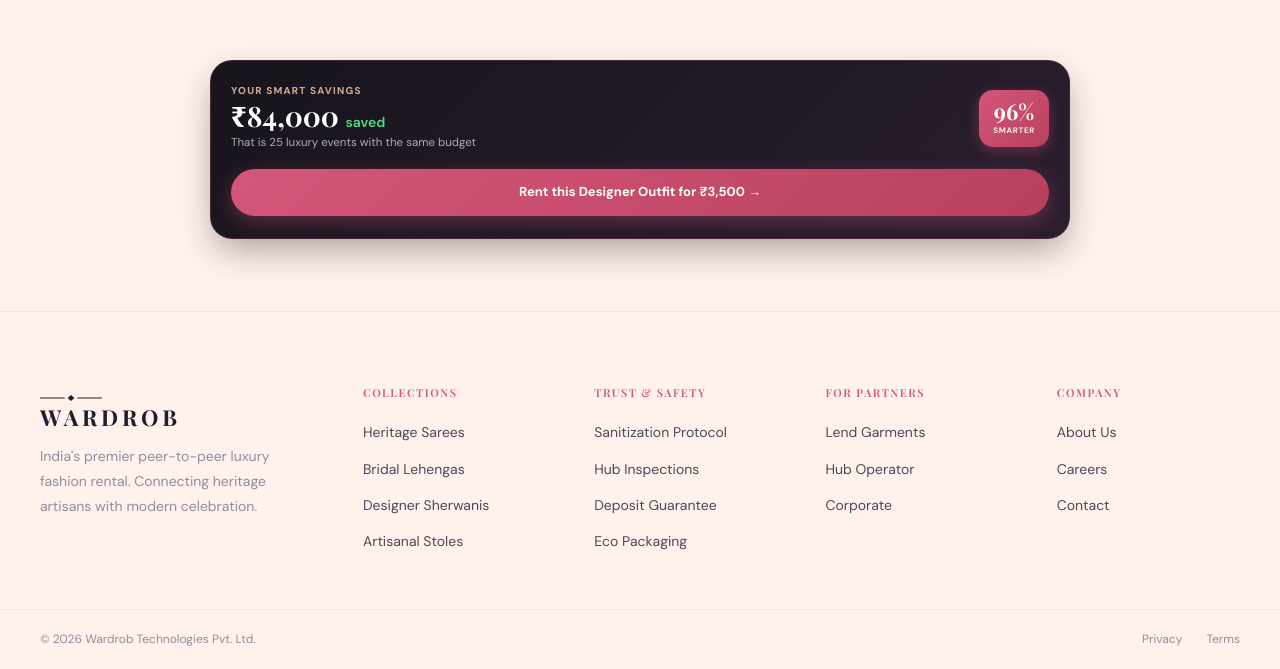
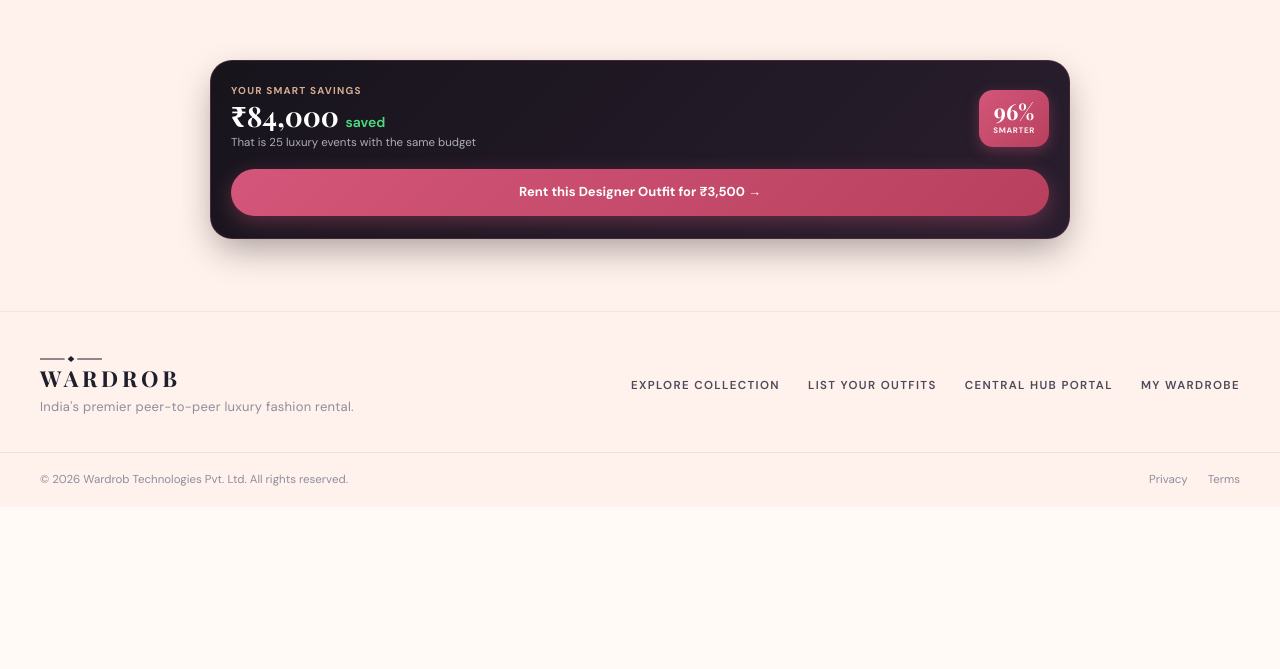
Before and after one commit to bhavyc/wardrob, a Next.js app: page / in a window 1280 px wide. Shown: the part 2516-3185 px from the top of the page. After the commit the page ends 3023 px from the top, so only its background shows below. Built offline with nearby package versions, Linux system fonts and the light colour scheme; no server answers.

Commit message:
style: redesign footer to ultra-minimal luxury layout without cluttered dummy links

```diff
--- a/src/components/RenterFooter.css
+++ b/src/components/RenterFooter.css
@@ -1,52 +1,116 @@
-.ft-grid {
+.ft-minimal-wrap {
+  background: var(--bg-warm);
+  border-top: 1px solid var(--border);
+  margin-top: 0;
+  width: 100%;
+}
+
+.ft-minimal-container {
   max-width: 1400px;
   margin: 0 auto;
-  padding: 72px 40px 56px;
-  display: grid;
-  grid-template-columns: 1.5fr repeat(4, 1fr);
-  gap: 48px;
+  padding: 44px 40px 36px;
+  display: flex;
+  justify-content: space-between;
+  align-items: center;
+  gap: 32px;
 }
-.ft-bottom {
-  border-top: 1px solid var(--border);
-  padding: 20px 40px;
+
+.ft-minimal-brand {
+  display: flex;
+  flex-direction: column;
+  gap: 8px;
+}
+
+.ft-minimal-tagline {
+  font-size: 13px;
+  line-height: 1.5;
+  color: var(--text-muted);
+  max-width: 380px;
+  margin: 0;
+  font-family: var(--font-sans);
+  letter-spacing: 0.02em;
+}
+
+.ft-minimal-nav {
+  display: flex;
+  align-items: center;
+  gap: 28px;
+  flex-wrap: wrap;
+}
+
+.ft-minimal-link {
+  font-size: 11.5px;
+  font-weight: 600;
+  letter-spacing: 0.12em;
+  text-transform: uppercase;
+  color: var(--ink-secondary);
+  text-decoration: none;
+  transition: color 0.25s ease;
+  position: relative;
+}
+
+.ft-minimal-link:hover {
+  color: var(--accent);
+}
+
+.ft-minimal-link::after {
+  content: '';
+  position: absolute;
+  bottom: -4px;
+  left: 0;
+  width: 0%;
+  height: 1px;
+  background: var(--accent);
+  transition: width 0.25s ease;
+}
+
+.ft-minimal-link:hover::after {
+  width: 100%;
+}
+
+.ft-minimal-bottom {
+  border-top: 1px solid rgba(226, 214, 206, 0.6);
+  padding: 18px 40px;
   max-width: 1400px;
   margin: 0 auto;
   display: flex;
   justify-content: space-between;
   align-items: center;
+  font-size: 11.5px;
+  color: var(--text-muted);
 }
-@media (max-width: 1024px) {
-  .ft-grid {
-    grid-template-columns: repeat(3, 1fr);
-    gap: 40px;
+
+.ft-minimal-legal {
+  display: flex;
+  gap: 20px;
+}
+
+.ft-minimal-legal a {
+  color: inherit;
+  text-decoration: none;
+  transition: color 0.2s ease;
+}
+
+.ft-minimal-legal a:hover {
+  color: var(--ink);
+}
+
+@media (max-width: 900px) {
+  .ft-minimal-container {
+    flex-direction: column;
+    align-items: flex-start;
+    padding: 36px 24px 28px;
+    gap: 24px;
   }
-  .ft-brand-col {
-    grid-column: 1 / -1;
-    margin-bottom: 24px;
-    text-align: center;
+
+  .ft-minimal-nav {
+    gap: 18px 24px;
   }
-  .ft-brand-col p {
-    margin: 0 auto !important;
+
+  .ft-minimal-bottom {
+    padding: 16px 24px;
+    flex-direction: column;
+    gap: 10px;
+    align-items: flex-start;
   }
 }
-@media (max-width: 768px) {
-  .ft-grid {
-    grid-template-columns: repeat(2, 1fr) !important;
-    gap: 32px 16px !important;
-    padding: 40px 20px 24px !important;
-  }
-  .ft-brand-col {
-    grid-column: 1 / -1 !important;
-    margin-bottom: 16px !important;
-    text-align: center;
-  }
-  .ft-brand-col p {
-    margin: 0 auto 16px !important;
-  }
-  .ft-bottom {
-    flex-direction: column;
-    gap: 12px;
-    padding: 24px 20px 36px !important;
-    text-align: center;
-  }
-}
--- a/src/components/RenterFooter.tsx
+++ b/src/components/RenterFooter.tsx
@@ -3,86 +3,42 @@ import BrandLogo from '@/components/BrandLogo';
 import './RenterFooter.css';
 
 export default function RenterFooter() {
+  const currentYear = new Date().getFullYear();
+
   return (
-    <footer style={{ background: 'var(--bg-warm)', borderTop: '1px solid var(--border)', marginTop: '0' }}>
-      {/* Upper Footer */}
-      <div className="ft-grid">
-        {/* Brand Column */}
-        <div className="ft-brand-col">
-          <div style={{ marginBottom: '16px' }}>
-            <BrandLogo size="md" align="left" />
-          </div>
-          <p style={{
-            fontSize: '14px', lineHeight: 1.8, color: 'var(--text-muted)',
-            maxWidth: '300px', marginBottom: '24px',
-          }}>
-            India&apos;s premier peer-to-peer luxury fashion rental. Connecting heritage artisans with modern celebration.
+    <footer className="ft-minimal-wrap">
+      <div className="ft-minimal-container">
+        {/* Brand & Clean Tagline */}
+        <div className="ft-minimal-brand">
+          <BrandLogo size="md" align="left" />
+          <p className="ft-minimal-tagline">
+            India&apos;s premier peer-to-peer luxury fashion rental.
           </p>
         </div>
 
-        {/* Link Columns */}
-        {[
-          {
-            title: 'Collections',
-            links: [
-              { label: 'Heritage Sarees', href: '/catalog?category=Saree' },
-              { label: 'Bridal Lehengas', href: '/catalog?category=Lehenga' },
-              { label: 'Designer Sherwanis', href: '/catalog?category=Kurta' },
-              { label: 'Artisanal Stoles', href: '/catalog?category=Shawl' },
-            ]
-          },
-          {
-            title: 'Trust & Safety',
-            links: [
-              { label: 'Sanitization Protocol', href: '#' },
-              { label: 'Hub Inspections', href: '#' },
-              { label: 'Deposit Guarantee', href: '#' },
-              { label: 'Eco Packaging', href: '#' },
-            ]
-          },
-          {
-            title: 'For Partners',
-            links: [
-              { label: 'Lend Garments', href: '/lister/login' },
-              { label: 'Hub Operator', href: '#' },
-              { label: 'Corporate', href: '#' },
-            ]
-          },
-          {
-            title: 'Company',
-            links: [
-              { label: 'About Us', href: '#' },
-              { label: 'Careers', href: '#' },
-              { label: 'Contact', href: '#' },
-            ]
-          }
-        ].map((col, i) => (
-          <div key={i}>
-            <h4 style={{
-              fontSize: '11px', fontWeight: 600, letterSpacing: '0.14em',
-              textTransform: 'uppercase', color: 'var(--accent)',
-              marginBottom: '20px',
-            }}>{col.title}</h4>
-            <div style={{ display: 'flex', flexDirection: 'column', gap: '14px' }}>
-              {col.links.map((link, j) => (
-                <Link key={j} href={link.href} className="hover-gold-underline" style={{
-                  fontSize: '14px', color: 'var(--ink-secondary)', textDecoration: 'none',
-                  transition: 'color 0.3s ease',
-                }}>{link.label}</Link>
-              ))}
-            </div>
-          </div>
-        ))}
+        {/* Real Essential Links Only */}
+        <nav className="ft-minimal-nav" aria-label="Footer navigation">
+          <Link href="/catalog" className="ft-minimal-link">
+            Explore Collection
+          </Link>
+          <Link href="/lister/login" className="ft-minimal-link">
+            List Your Outfits
+          </Link>
+          <Link href="/hub/login" className="ft-minimal-link">
+            Central Hub Portal
+          </Link>
+          <Link href="/profile" className="ft-minimal-link">
+            My Wardrobe
+          </Link>
+        </nav>
       </div>
 
-      {/* Lower Bar */}
-      <div className="ft-bottom">
-        <span style={{ fontSize: '12px', color: 'var(--text-muted)' }}>
-          © {new Date().getFullYear()} Wardrob Technologies Pvt. Ltd.
-        </span>
-        <div style={{ display: 'flex', gap: '24px', fontSize: '12px', color: 'var(--text-muted)' }}>
-          <a href="#" style={{ color: 'inherit', textDecoration: 'none' }}>Privacy</a>
-          <a href="#" style={{ color: 'inherit', textDecoration: 'none' }}>Terms</a>
+      {/* Sleek Lower Bar */}
+      <div className="ft-minimal-bottom">
+        <span>© {currentYear} Wardrob Technologies Pvt. Ltd. All rights reserved.</span>
+        <div className="ft-minimal-legal">
+          <a href="#privacy">Privacy</a>
+          <a href="#terms">Terms</a>
         </div>
       </div>
     </footer>
```
